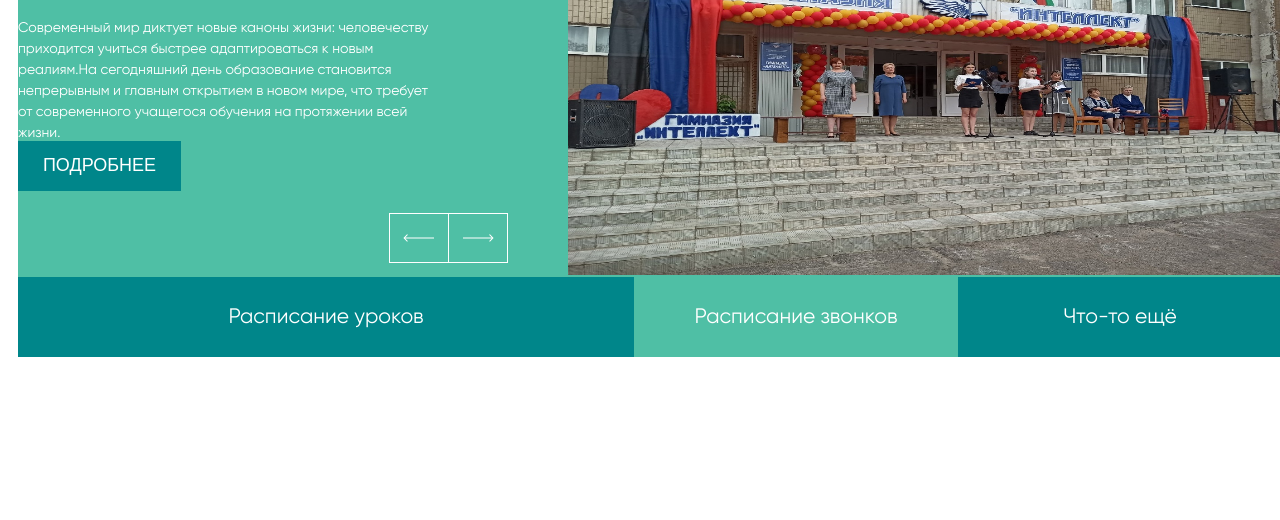
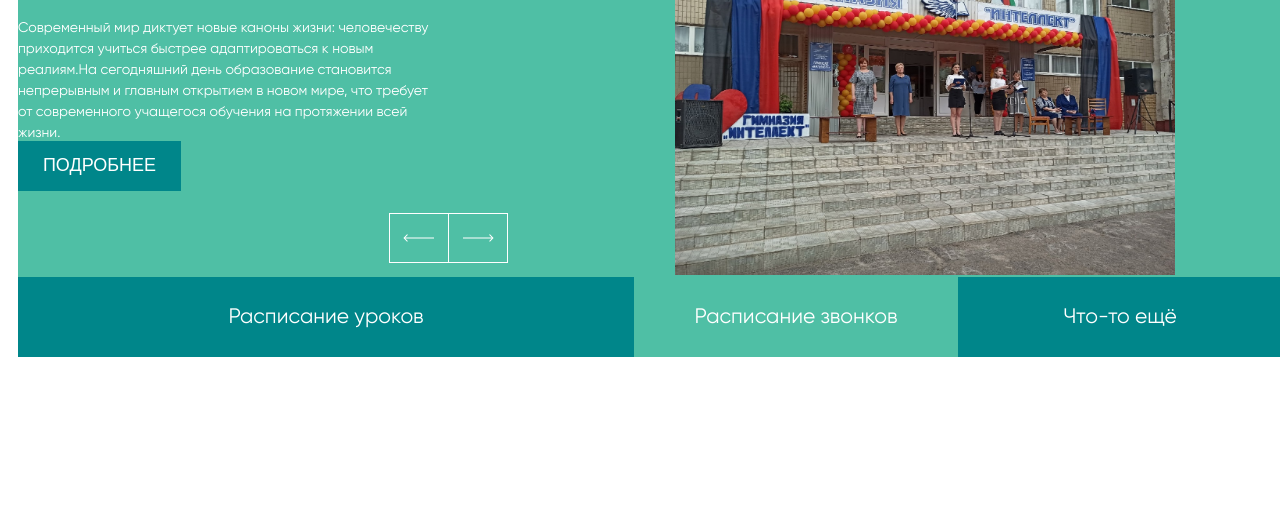
Before and after one commit to Vitaliy-Kuzmenko/ggi_infobox, a plain HTML site: page index.html in a window 1280 px wide. Shown: the part 280-800 px from the top of the page. Drawn offline with Linux system fonts and the light colour scheme.

Commit message:
Update style.css

```diff
--- a/style.css
+++ b/style.css
@@ -262,7 +262,7 @@ margin-right: 60px;
 }
 
 .first-screen-content-right img {
-    width: 100%;
+    width: 500px;
     height: 350px;
 }
 
```
